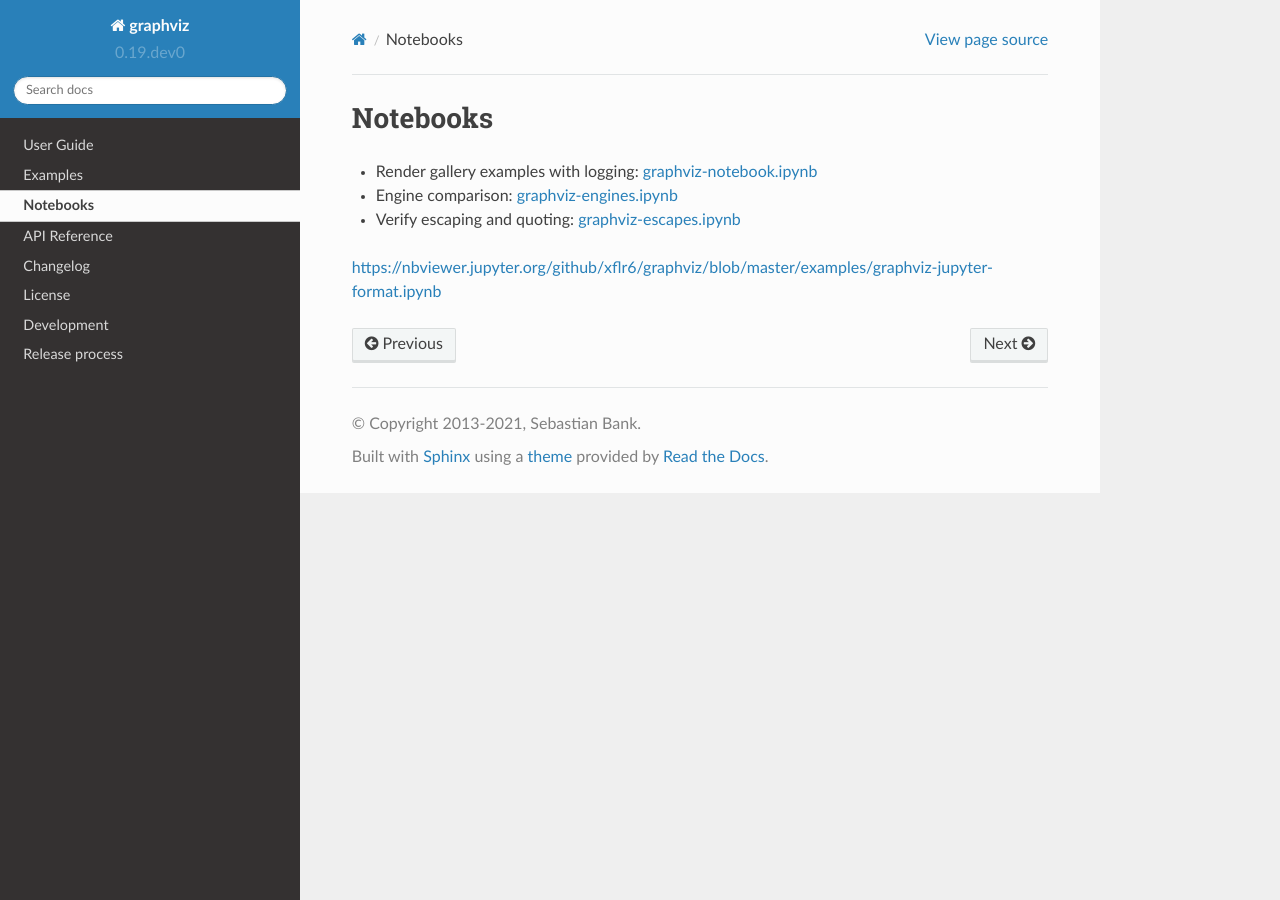
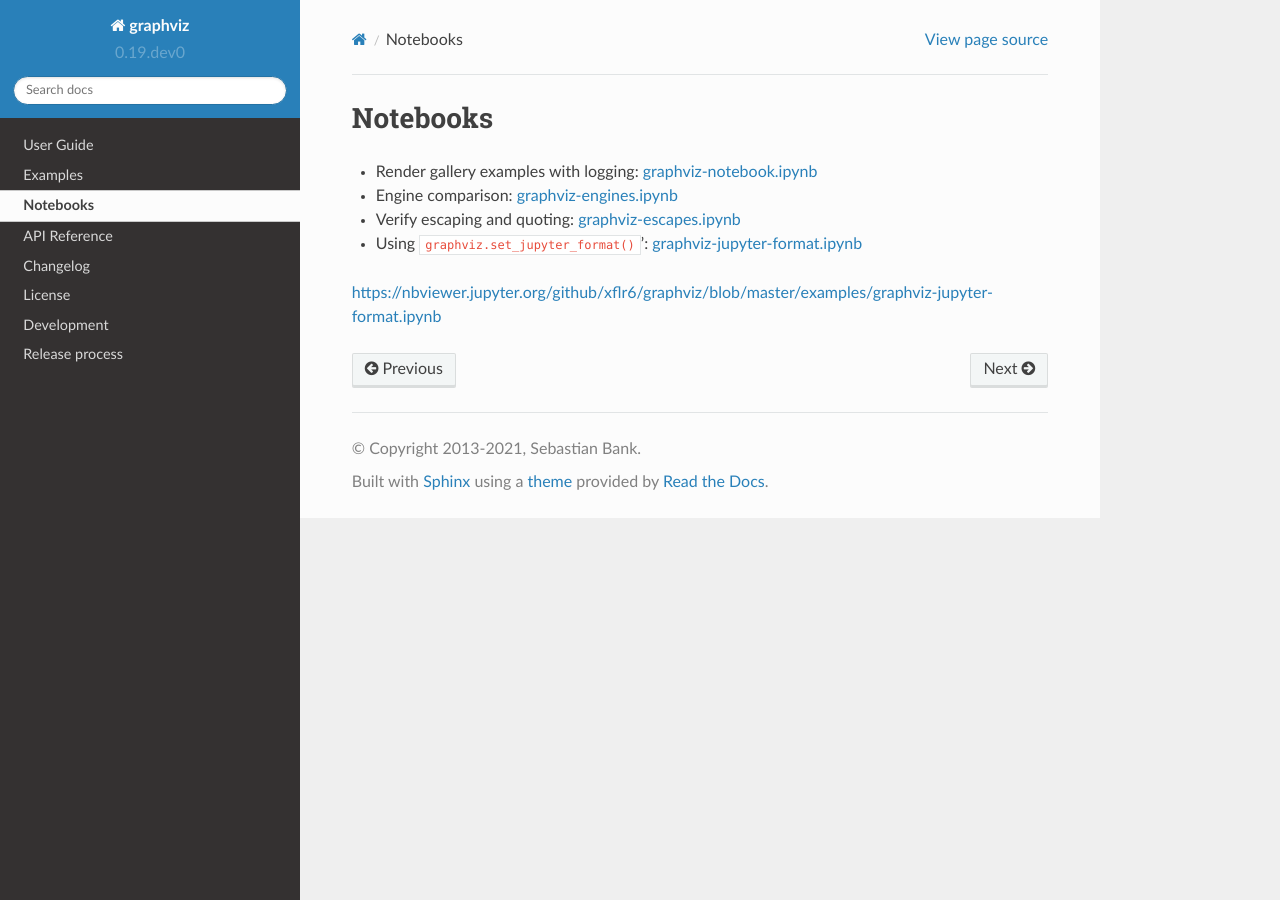
Before and after one commit to xflr6/graphviz, a Sphinx documentation site: the page built from docs/notebooks.rst, in a window 1280 px wide. Built offline with Sphinx 7.4.7 and the Read the Docs theme 2.0.0, drawn with Linux system fonts in a browser that asks for light colours; the version number is read from the project's files by our own code.

Commit message:
notebook link

```diff
--- a/docs/notebooks.rst
+++ b/docs/notebooks.rst
@@ -6,6 +6,7 @@ Notebooks
 - Render gallery examples with logging: graphviz-notebook.ipynb_
 - Engine comparison: graphviz-engines.ipynb_
 - Verify escaping and quoting: graphviz-escapes.ipynb_
+- Using ``graphviz.set_jupyter_format()``': graphviz-jupyter-format.ipynb_
 
 
 .. _graphviz-notebook.ipynb: https://nbviewer.jupyter.org/github/xflr6/graphviz/blob/master/examples/graphviz-notebook.ipynb
```
